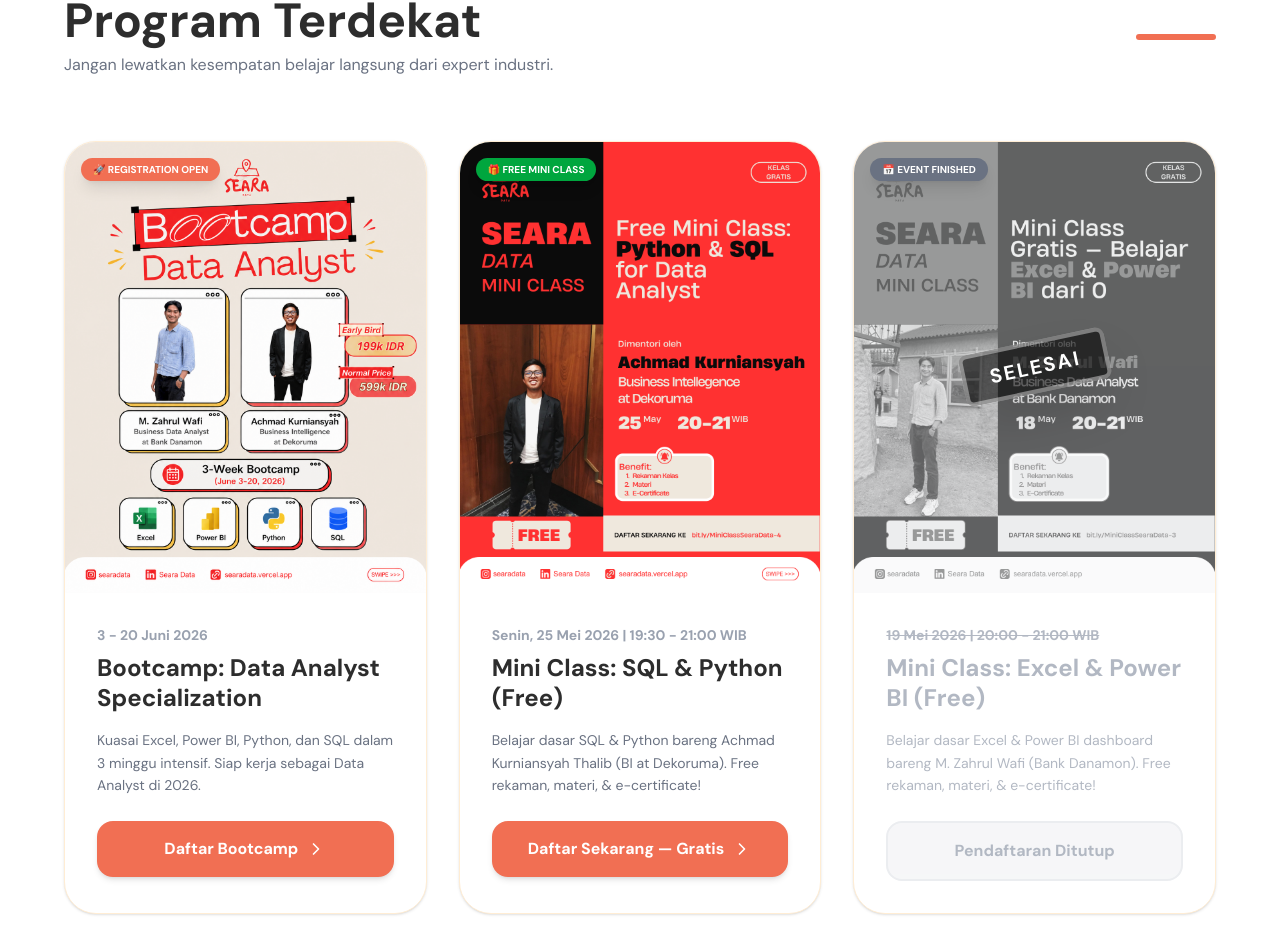
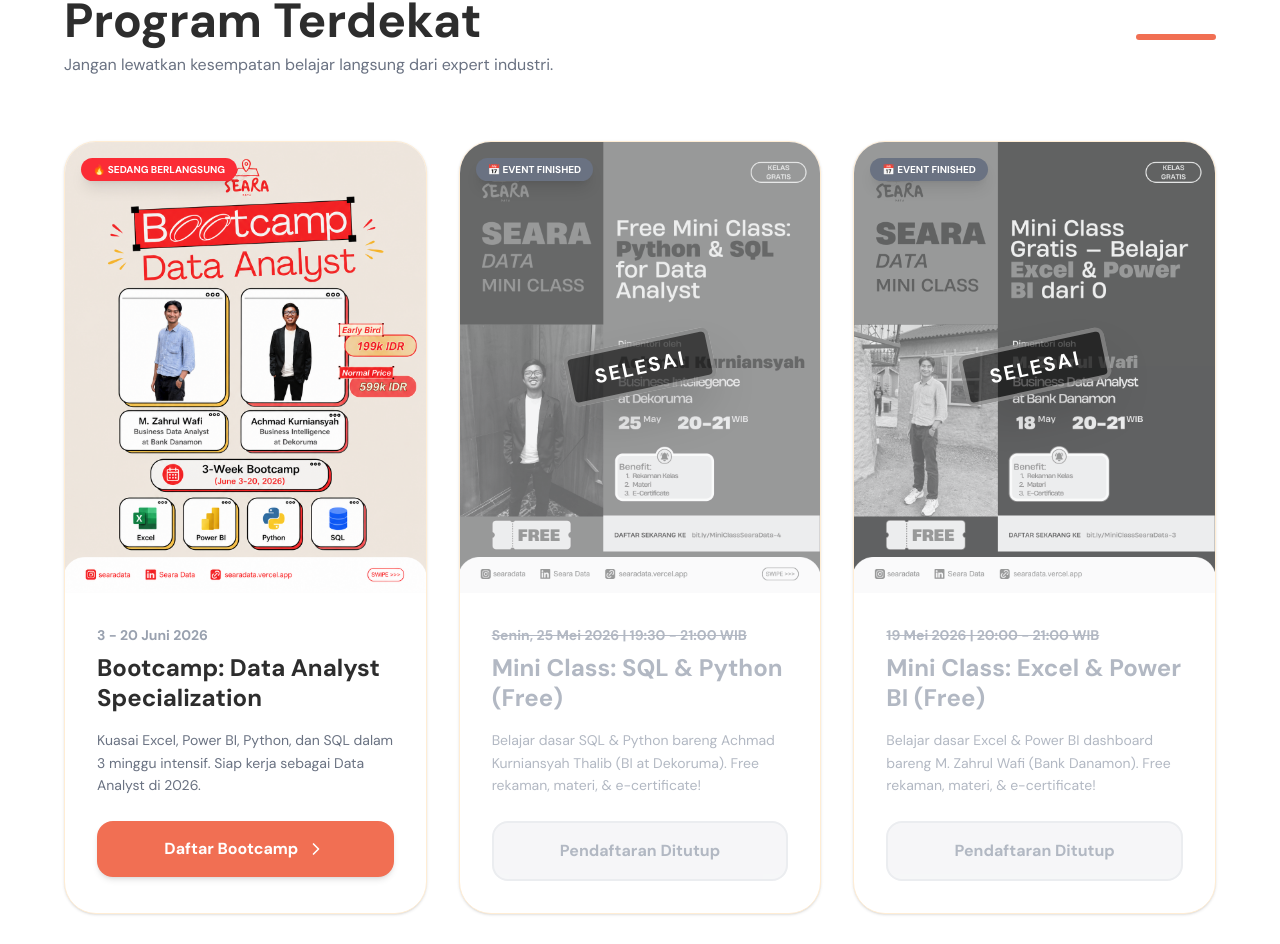
Before and after one commit to dataakmal/searadata, a React (Vite) app: page / in a window 1280 px wide. Shown: the part 1159-2103 px from the top of the page. Built offline with nearby package versions, Linux system fonts and the light colour scheme.

Commit message:
Update Home.tsx

```diff
--- a/src/pages/Home.tsx
+++ b/src/pages/Home.tsx
@@ -206,8 +206,8 @@
                 {
                   id: "bootcamp-da",
                   type: "active",
-                  badge: "🚀 REGISTRATION OPEN",
-                  badgeColor: "bg-seara-orange",
+                  badge: "🔥 SEDANG BERLANGSUNG",
+                  badgeColor: "bg-red-500",
                   image: "/bootcamp-data-analyst.png",
                   date: "3 - 20 Juni 2026",
                   title: "Bootcamp: Data Analyst Specialization",
@@ -218,16 +218,16 @@
                 },
                 {
                   id: "mini-class-sql-python",
-                  type: "active",
-                  badge: "🎁 FREE MINI CLASS",
-                  badgeColor: "bg-green-600",
+                  type: "finished",
+                  badge: "📅 EVENT FINISHED",
+                  badgeColor: "bg-gray-500",
                   image: "/mini-class-sql-python.png",
                   date: "Senin, 25 Mei 2026 | 19:30 - 21:00 WIB",
                   title: "Mini Class: SQL & Python (Free)",
                   desc: "Belajar dasar SQL & Python bareng Achmad Kurniansyah Thalib (BI at Dekoruma). Free rekaman, materi, & e-certificate!",
                   link: "http://bit.ly/MiniClassSearaData-4",
-                  cta: "Daftar Sekarang — Gratis",
-                  bgColor: "bg-green-50"
+                  cta: "Pendaftaran Ditutup",
+                  bgColor: "bg-gray-100"
                 },
                 {
                   id: "mini-class-excel",
```
